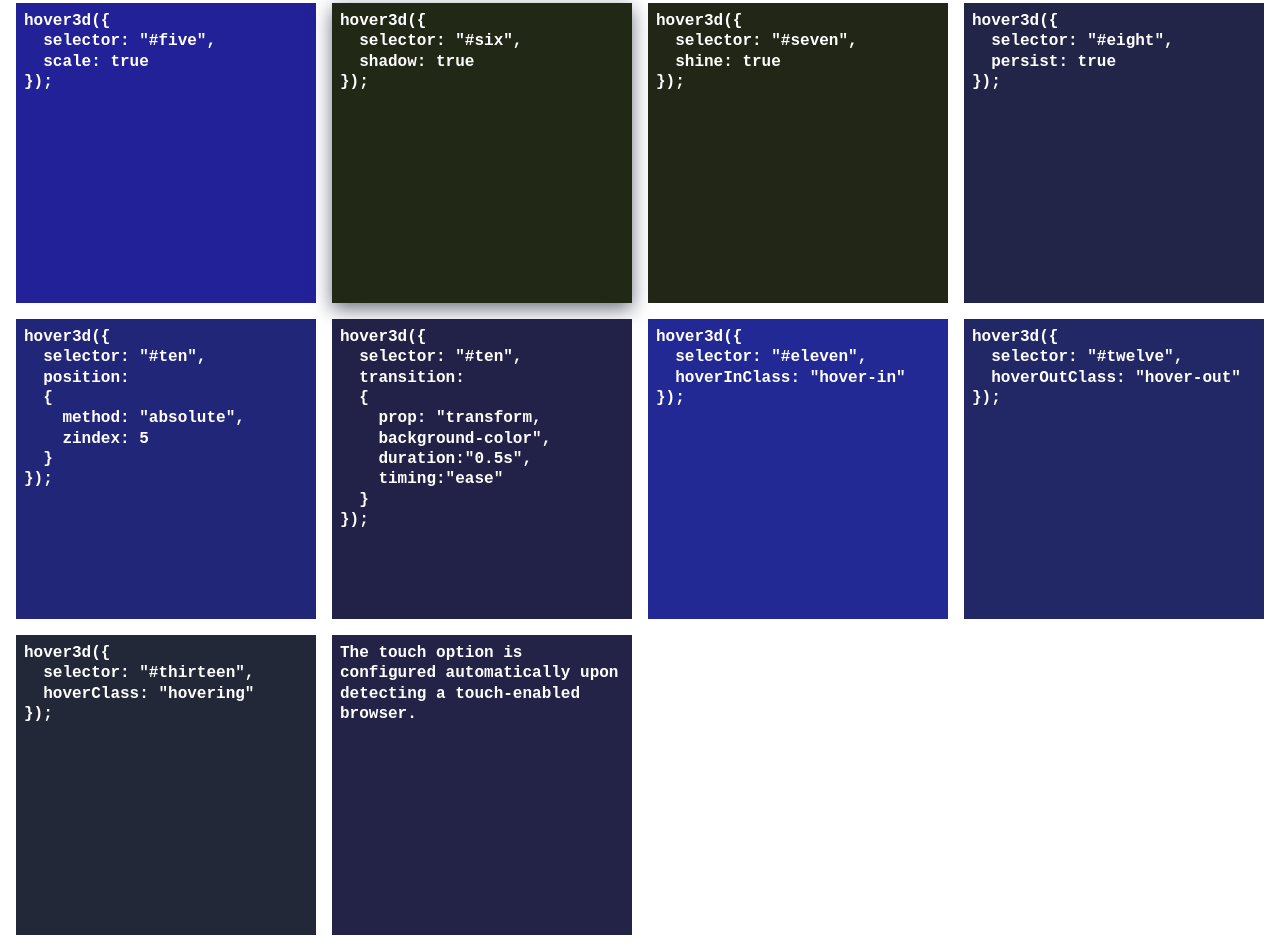
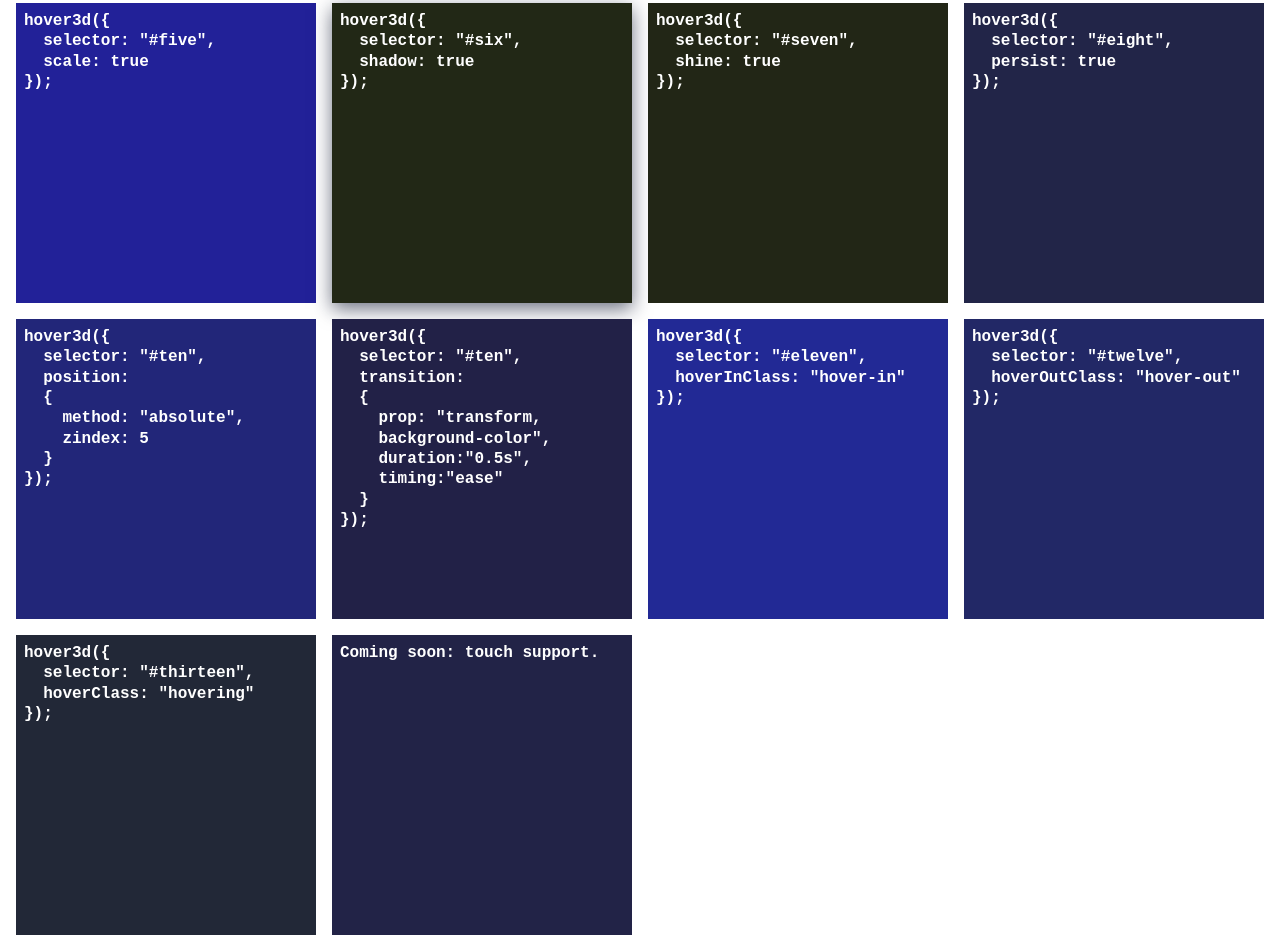
Before and after one commit to wnda/hover3d-vanilla, a plain HTML site: page index.html in a window 1280 px wide. Shown: the part 553-1504 px from the top of the page. Drawn offline with Linux system fonts and the light colour scheme; a web font is replaced by a local one.

Commit message:
Update index.html

```diff
--- a/index.html
+++ b/index.html
@@ -211,7 +211,7 @@ font-weight: 700
     </div>
     <div class="cell cell-xs-6 cell-sm-4 cell-md-3">
       <div class="contents" id="fourteen">
-        The <strong>touch</strong> option is configured automatically upon detecting a touch-enabled browser.
+        Coming soon: touch support.
       </div>
     </div>
   </div>
```
